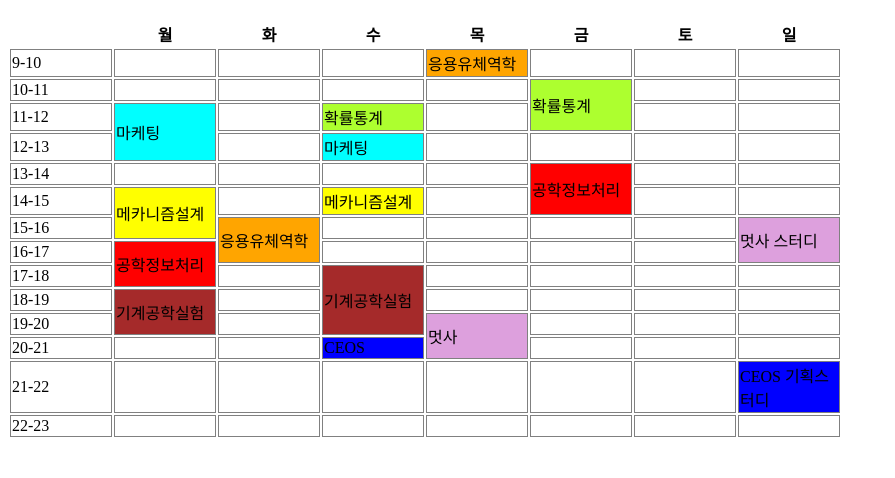
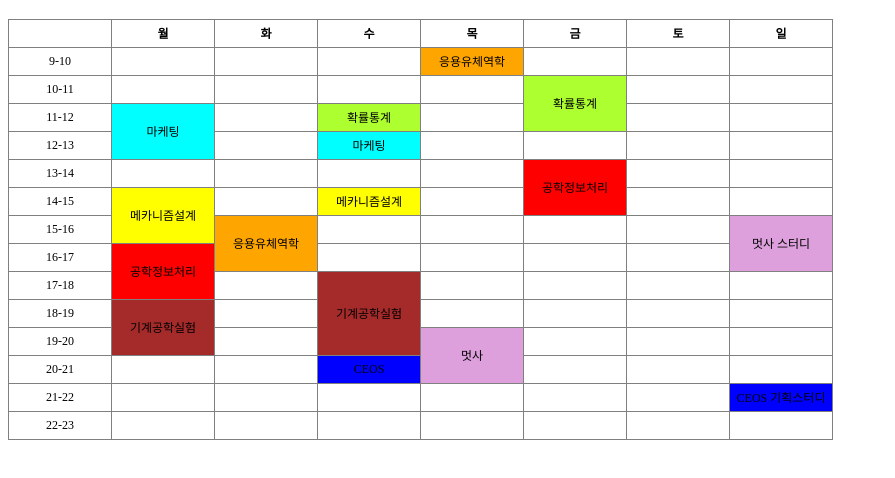
Before and after one commit to doullll/doullll.github.io, a plain HTML site: page timetable.html in a window 1280 px wide. Shown: the part 70-548 px from the top of the page, without its empty margins (0-895 px from the left). Drawn offline with Linux system fonts and the light colour scheme.

Commit message:
timetable 수정

```diff
--- a/timetable.html
+++ b/timetable.html
@@ -7,11 +7,19 @@
     <meta name="viewport" content="width=device-width, initial-scale=1.0">
     <title>도울이의 2023-1 시간표</title>
     <style>
-        td {
+        table {
+            border-collapse: collapse;
+            text-align: center;
+            font-size: 12px;
+        }
+        th, td, tr{
             border: 1px solid gray;
         }
         th {
             width: 100px;
+        }
+        td, th {
+            height: 25px;
         }
         .응용유체역학 {
             background-color: orange;
```
Also changed, not shown: singer.html (+1 -1 lines).
